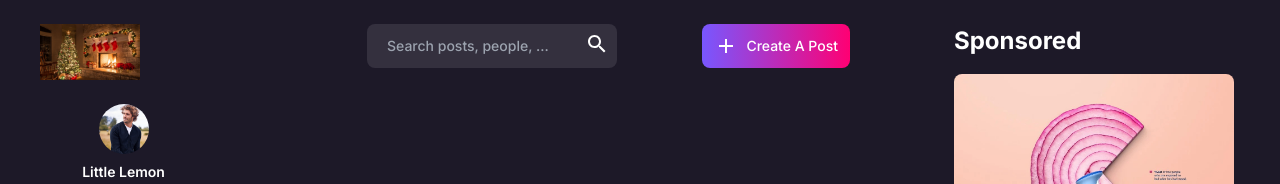
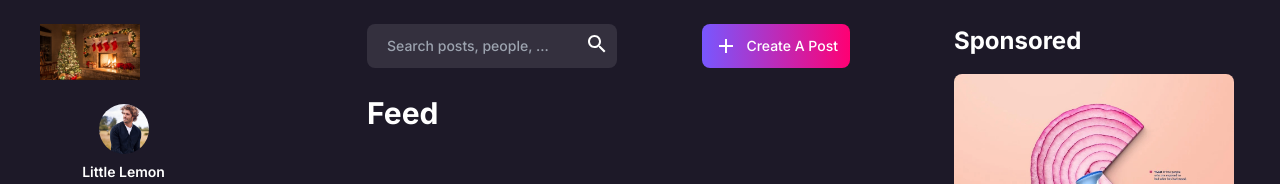
Before and after one commit to surajjayraman/beacon, a Next.js app: page / in a window 1280 px wide. Shown: the top 184 px of the page. Built offline with nearby package versions, Linux system fonts and the light colour scheme.

Commit message:
Update MainContainer

```diff
--- a/components/layout/MainContainer.jsx
+++ b/components/layout/MainContainer.jsx
@@ -1,18 +1,31 @@
+"use client";
+
 import React from "react";
 import TopBar from "./TopBar";
 import { pageTitles } from "@constants";
+import { usePathname } from "next/navigation";
 
 const MainContainer = ({ children }) => {
   // Get the current url path
+  const currentPath = usePathname();
+
+  const regex = /^\/([^\/]+)/;
+  const firstPath = currentPath.match(regex)
+    ? currentPath.match(regex)[0]
+    : currentPath;
+
+  // Get title of current path
+  const title = pageTitles.find((page) => page.url === firstPath)?.title || "";
+
   return (
     <section className="flex flex-col flex-1 max-w-3xl 2xl:max-w-5xl px-4 md:px-10 lg:px-4 xl:px-20">
       <TopBar />
       <div className="mt-6 mb-20">
         <h1 className="mb-5 text-heading2-bold max-sm:text-heading3-bold text-light-1">
-          {/* {title} */}
+          {title}
         </h1>
         <div className="h-screen overflow-y-scroll custom-scrollbar">
-          {/* {children} */}
+          {children}
         </div>
       </div>
     </section>
```
